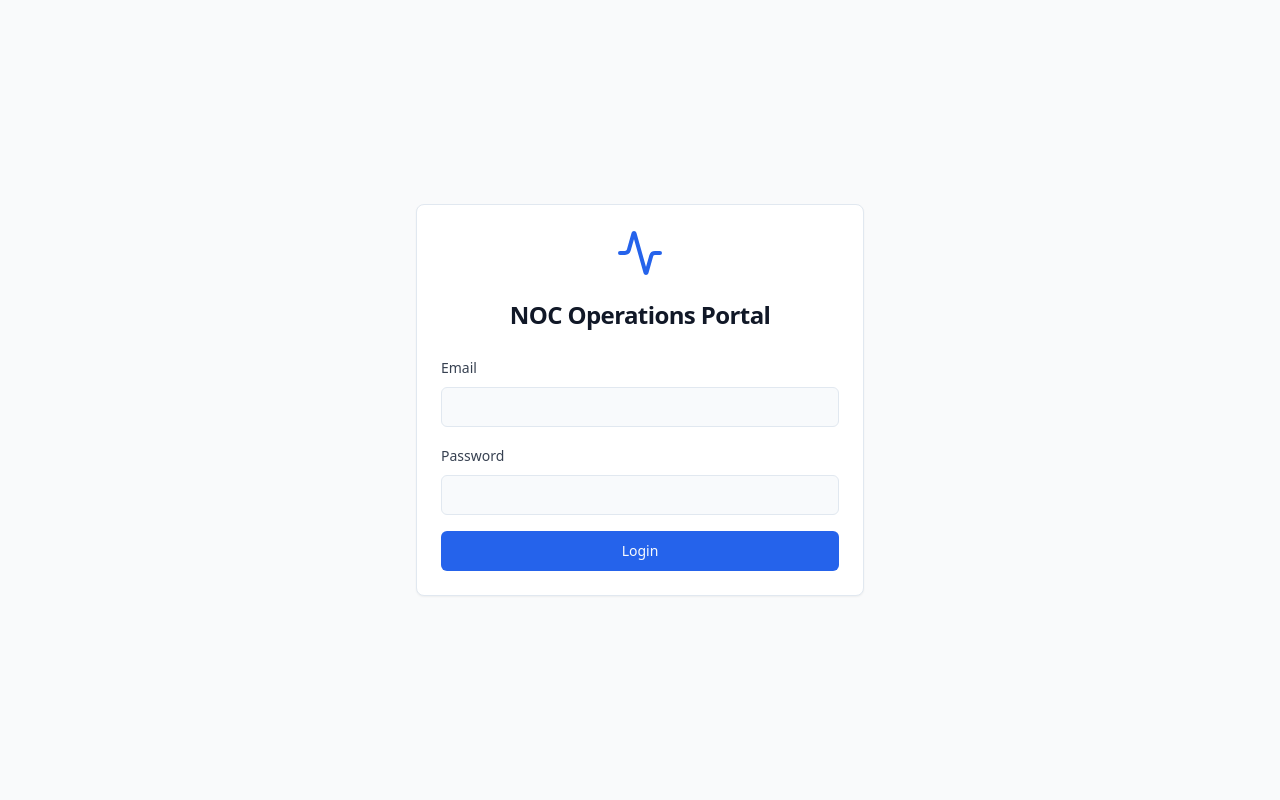
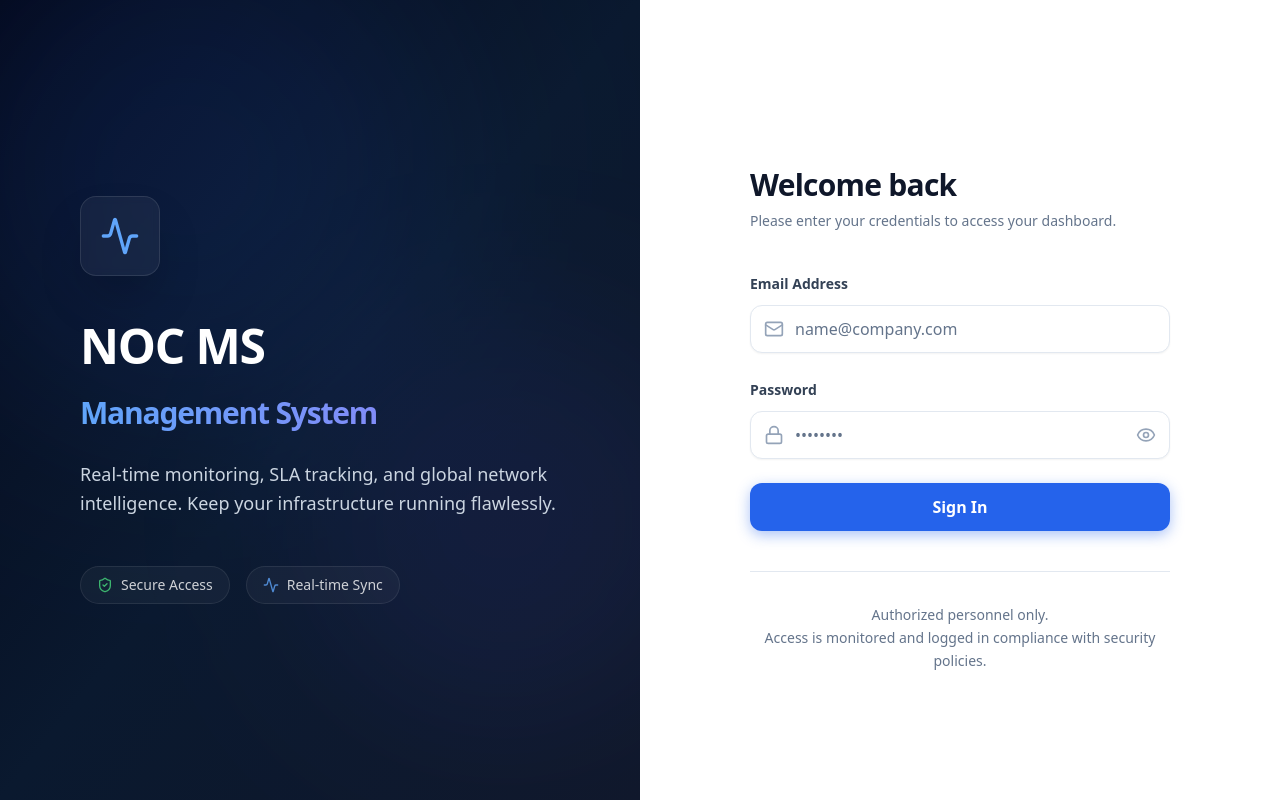
Before and after one commit to nabazesmail/noc-bts-management, a React (Vite) app: page /login in a window 1280 px wide. Built offline with nearby package versions, Linux system fonts and the light colour scheme.

Commit message:
name changed, login page update

```diff
--- a/src/layouts/MainLayout.tsx
+++ b/src/layouts/MainLayout.tsx
@@ -66,7 +66,7 @@ export default function MainLayout({ profile }: { profile: Profile | null }) {
         <div className="h-16 flex items-center justify-between px-4 border-b border-border">
           {!isCollapsed && (
             <span className="font-bold text-xl text-primary truncate">
-              NOC Ops Portal
+              NOC MS
             </span>
           )}
           <button
--- a/src/pages/Dashboard.tsx
+++ b/src/pages/Dashboard.tsx
@@ -118,6 +118,8 @@ export default function Dashboard({ profile }: { profile: Profile | null }) {
 
   // 1. Growth Timeline Data
   const yearCounts: Record<string, number> = {};
+  let sitesWithDates = 0;
+
   sites.forEach(site => {
     const t20 = parseSiteDate(site.b20_on_air_date);
     const t7 = parseSiteDate(site.b7_on_air_date);
@@ -129,10 +131,13 @@ export default function Dashboard({ profile }: { profile: Profile | null }) {
 
     if (year) {
       yearCounts[year] = (yearCounts[year] || 0) + 1;
+      sitesWithDates++;
     }
   });
 
-  let cumulative = 0;
+  // Start cumulative with sites that are missing dates, so the final total perfectly matches sites.length
+  let cumulative = sites.length - sitesWithDates;
+
   const timelineData = Object.keys(yearCounts).sort().map(year => {
     cumulative += yearCounts[year];
     return {
@@ -179,7 +184,7 @@ export default function Dashboard({ profile }: { profile: Profile | null }) {
       <div className="border-b border-border pb-3 mb-2">
         <h1 className="text-2xl font-bold tracking-tight text-blue-500 uppercase flex items-center gap-2">
           <Activity className="h-6 w-6 text-blue-400" />
-          Operations Dashboard
+          NOC Management System
         </h1>
         <p className="text-xs font-medium text-blue-600/80 dark:text-blue-400/80 tracking-wide mt-1">
           Mission Status: Strengthening our network
--- a/src/pages/Login.tsx
+++ b/src/pages/Login.tsx
@@ -1,13 +1,12 @@
 import { useState } from 'react';
-import { api } from '@/lib/api';
-import { Card, CardContent, CardHeader, CardTitle } from '@/components/ui/card';
 import { Input } from '@/components/ui/input';
 import { Button } from '@/components/ui/button';
-import { Activity } from 'lucide-react';
+import { Activity, Mail, Lock, AlertCircle, ShieldCheck, Eye, EyeOff } from 'lucide-react';
 
 export default function Login() {
   const [email, setEmail] = useState('');
   const [password, setPassword] = useState('');
+  const [showPassword, setShowPassword] = useState(false);
   const [loading, setLoading] = useState(false);
   const [error, setError] = useState('');
 
@@ -17,7 +16,6 @@ export default function Login() {
     setError('');
 
     try {
-      // Use standard fetch since api.post expects the token to already exist
       const res = await fetch('http://localhost:4000/api/auth/login', {
         method: 'POST',
         headers: { 'Content-Type': 'application/json' },
@@ -34,10 +32,7 @@ export default function Login() {
         localStorage.setItem("jwt_token", data.token);
         localStorage.setItem("localUser", JSON.stringify(data.user));
 
-        // Trigger storage event for same-tab updates (some browsers don't do it)
         window.dispatchEvent(new Event("storage"));
-
-        // Navigate
         window.location.href = "/";
       } else {
         setError("Invalid response from server");
@@ -49,43 +44,153 @@ export default function Login() {
   };
 
   return (
-    <div className="min-h-screen flex items-center justify-center bg-gray-50 dark:bg-gray-950 p-4 transition-colors">
-      <Card className="w-full max-w-md dark:bg-gray-900 dark:border-gray-800">
-        <CardHeader className="text-center">
-          <div className="flex justify-center mb-4">
-            <Activity className="h-12 w-12 text-blue-600 dark:text-blue-500" />
+    <div className="min-h-screen w-full flex bg-white dark:bg-[#020817] transition-colors duration-300">
+
+      {/* Left Side: Branding / Visual (Hidden on mobile/tablet) */}
+      <div className="hidden lg:flex lg:w-1/2 relative overflow-hidden bg-slate-950 items-center justify-center">
+
+        {/* Deep, glowing mesh gradient background */}
+        <div className="absolute inset-0 bg-gradient-to-br from-slate-950 via-[#0a192f] to-slate-900" />
+
+        {/* Abstract glowing orbs */}
+        <div className="absolute inset-0 opacity-40 mix-blend-screen pointer-events-none">
+          <div className="absolute -top-[10%] -left-[10%] w-[500px] h-[500px] bg-blue-600/30 rounded-full filter blur-[100px] animate-pulse" style={{ animationDuration: '4s' }} />
+          <div className="absolute top-[40%] -right-[10%] w-[400px] h-[400px] bg-indigo-600/20 rounded-full filter blur-[80px] animate-pulse" style={{ animationDuration: '6s', animationDelay: '2s' }} />
         </div>
-          <CardTitle className="text-2xl text-gray-900 dark:text-gray-100">NOC Operations Portal</CardTitle>
-        </CardHeader>
-        <CardContent>
-          <form onSubmit={handleLogin} className="space-y-4">
-            {error && <div className="text-red-500 dark:text-red-400 text-sm font-medium">{error}</div>}
-            <div className="space-y-2">
-              <label className="text-sm font-medium text-gray-700 dark:text-gray-300">Email</label>
+
+        {/* Branding Content */}
+        <div className="relative z-10 p-12 max-w-xl text-white">
+          <div className="mb-10 flex items-center justify-center w-20 h-20 rounded-2xl bg-white/5 border border-white/10 backdrop-blur-sm shadow-2xl">
+            <Activity className="w-10 h-10 text-blue-400" />
+          </div>
+          <h1 className="text-5xl font-extrabold mb-6 tracking-tight leading-tight">
+            NOC MS <br/>
+            <span className="text-transparent bg-clip-text bg-gradient-to-r from-blue-400 to-indigo-400 text-3xl">
+              Management System
+            </span>
+          </h1>
+          <p className="text-lg text-slate-300 leading-relaxed font-medium mb-12">
+            Real-time monitoring, SLA tracking, and global network intelligence. Keep your infrastructure running flawlessly.
+          </p>
+
+          {/* Feature Badges */}
+          <div className="flex gap-4 opacity-80">
+            <div className="flex items-center gap-2 bg-white/5 border border-white/10 rounded-full px-4 py-2 backdrop-blur-sm text-sm font-medium">
+              <ShieldCheck className="w-4 h-4 text-green-400" />
+              Secure Access
+            </div>
+            <div className="flex items-center gap-2 bg-white/5 border border-white/10 rounded-full px-4 py-2 backdrop-blur-sm text-sm font-medium">
+              <Activity className="w-4 h-4 text-blue-400" />
+              Real-time Sync
+            </div>
+          </div>
+        </div>
+      </div>
+
+      {/* Right Side: Login Form */}
+      <div className="w-full lg:w-1/2 flex items-center justify-center p-6 sm:p-12">
+        <div className="w-full max-w-[420px] space-y-10">
+
+          {/* Mobile Header (Hidden on desktop) */}
+          <div className="flex flex-col items-center justify-center lg:hidden mb-12">
+            <div className="mb-4 flex items-center justify-center w-16 h-16 rounded-2xl bg-blue-50 dark:bg-blue-900/20 border border-blue-100 dark:border-blue-800/30">
+              <Activity className="w-8 h-8 text-blue-600 dark:text-blue-500" />
+            </div>
+            <h2 className="text-3xl font-extrabold text-slate-900 dark:text-white tracking-tight text-center">NOC MS</h2>
+          </div>
+
+          <div className="text-center lg:text-left space-y-2">
+            <h2 className="text-3xl font-bold text-slate-900 dark:text-white tracking-tight">Welcome back</h2>
+            <p className="text-sm text-slate-500 dark:text-slate-400">
+              Please enter your credentials to access your dashboard.
+            </p>
+          </div>
+
+          <form onSubmit={handleLogin} className="space-y-6">
+
+            {/* Error Message */}
+            {error && (
+              <div className="bg-red-50 dark:bg-red-900/10 text-red-600 dark:text-red-400 p-4 rounded-xl text-sm flex items-start gap-3 border border-red-200 dark:border-red-800/30 animate-in fade-in slide-in-from-top-2">
+                <AlertCircle className="w-5 h-5 flex-shrink-0 mt-0.5" />
+                <p className="font-medium">{error}</p>
+              </div>
+            )}
+
+            {/* Email Field */}
+            <div className="space-y-2.5">
+              <label className="text-sm font-semibold text-slate-700 dark:text-slate-300">
+                Email Address
+              </label>
+              <div className="relative group">
+                <div className="absolute inset-y-0 left-0 pl-3.5 flex items-center pointer-events-none transition-colors group-focus-within:text-blue-500 text-slate-400 dark:text-slate-500">
+                  <Mail className="h-5 w-5" />
+                </div>
                 <Input
                   type="email"
                   value={email}
                   onChange={(e) => setEmail(e.target.value)}
                   required
-                className="dark:bg-gray-950 dark:border-gray-800 dark:text-gray-100"
+                  className="pl-11 h-12 bg-white dark:bg-[#020817] border-slate-200 dark:border-slate-800 focus:ring-2 focus:ring-blue-500/50 focus:border-blue-500 dark:text-slate-100 transition-all rounded-xl shadow-sm text-base"
+                  placeholder="name@company.com"
                 />
               </div>
-            <div className="space-y-2">
-              <label className="text-sm font-medium text-gray-700 dark:text-gray-300">Password</label>
+            </div>
+
+            {/* Password Field */}
+            <div className="space-y-2.5">
+              <label className="text-sm font-semibold text-slate-700 dark:text-slate-300">
+                Password
+              </label>
+              <div className="relative group">
+                <div className="absolute inset-y-0 left-0 pl-3.5 flex items-center pointer-events-none transition-colors group-focus-within:text-blue-500 text-slate-400 dark:text-slate-500">
+                  <Lock className="h-5 w-5" />
+                </div>
                 <Input
-                type="password"
+                  type={showPassword ? "text" : "password"}
                   value={password}
                   onChange={(e) => setPassword(e.target.value)}
                   required
-                className="dark:bg-gray-950 dark:border-gray-800 dark:text-gray-100"
+                  className="pl-11 pr-11 h-12 bg-white dark:bg-[#020817] border-slate-200 dark:border-slate-800 focus:ring-2 focus:ring-blue-500/50 focus:border-blue-500 dark:text-slate-100 transition-all rounded-xl shadow-sm text-base"
+                  placeholder="••••••••"
                 />
+                <button
+                  type="button"
+                  onClick={() => setShowPassword(!showPassword)}
+                  className="absolute inset-y-0 right-0 pr-3.5 flex items-center text-slate-400 hover:text-slate-600 dark:text-slate-500 dark:hover:text-slate-300 transition-colors"
+                >
+                  {showPassword ? <EyeOff className="h-5 w-5" /> : <Eye className="h-5 w-5" />}
+                </button>
               </div>
-            <Button type="submit" className="w-full" disabled={loading}>
-              {loading ? 'Logging in...' : 'Login'}
+            </div>
+
+            {/* Submit Button */}
+            <Button
+              type="submit"
+              className="w-full h-12 mt-4 text-base font-semibold bg-blue-600 hover:bg-blue-700 text-white rounded-xl shadow-[0_4px_14px_0_rgba(37,99,235,0.39)] hover:shadow-[0_6px_20px_rgba(37,99,235,0.23)] hover:-translate-y-[1px] transition-all duration-200"
+              disabled={loading}
+            >
+              {loading ? (
+                <div className="flex items-center justify-center gap-2">
+                  <div className="w-5 h-5 border-2 border-white/30 border-t-white rounded-full animate-spin" />
+                  <span>Authenticating...</span>
+                </div>
+              ) : (
+                'Sign In'
+              )}
             </Button>
           </form>
-        </CardContent>
-      </Card>
+
+          {/* Footer */}
+          <div className="pt-8 mt-8 border-t border-slate-200 dark:border-slate-800/60 text-center">
+            <p className="text-sm text-slate-500 dark:text-slate-400 leading-relaxed">
+              Authorized personnel only. <br/>
+              Access is monitored and logged in compliance with security policies.
+            </p>
+          </div>
+
+        </div>
+      </div>
+
     </div>
   );
 }
```
Lines whose indentation alone changed are shown as unchanged.
